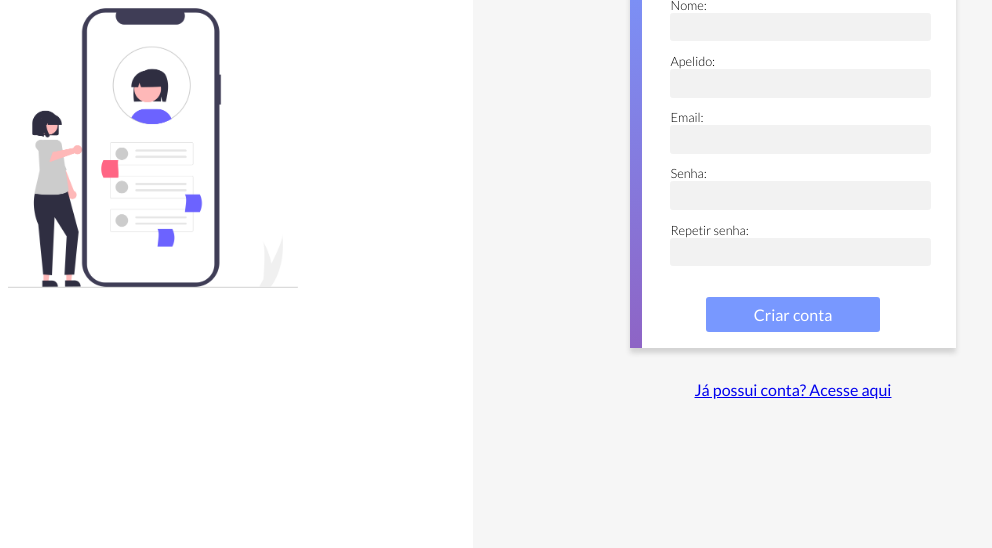
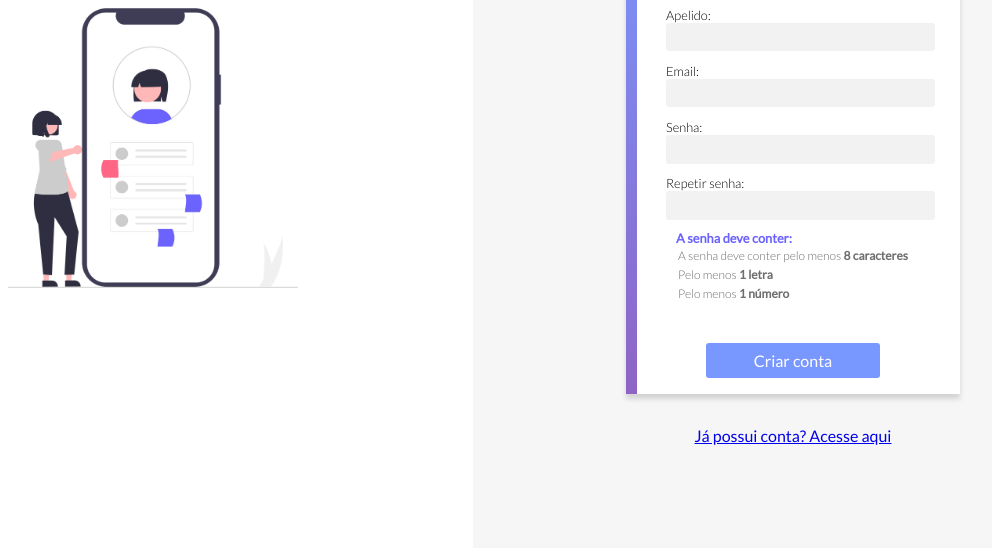
Before and after one commit to tpvale/checkpoint-feii-II, a plain HTML site: page ToDo-App/signup.html in a window 1280 px wide. Shown: the part 252-800 px from the top of the page, without its empty margins (167-1159 px from the left). Drawn offline with Linux system fonts and the light colour scheme.

Commit message:
Alterações vadalidação

```diff
--- a/ToDo-App/signup.html
+++ b/ToDo-App/signup.html
@@ -9,11 +9,6 @@
 
   <!-- ---------------- estilos compartilhados entre login e signup ---------------- -->
   <link rel="stylesheet" href="styles/acesso.css">
-
-  <!-- ---------------------- lógica aplicada no registro -------------------- -->
-  <script src="scripts/validacoes/utils.js"></script>
-  <script src="scripts/signup/script.js"></script>
-
 </head>
 
 <body>
@@ -39,7 +34,7 @@
       </label>
       <label>
         Email:
-        <input type="text" id="inEmail">
+        <input type="email" id="inEmail">
         <small id="emailValidacao"></small>
       </label>
       <label>
@@ -49,6 +44,12 @@
       <label>
         Repetir senha:
         <input type="password" id="inConfSenha">
+        <div id="message">
+          <h4>A senha deve conter:</h4>
+          <p id="length" class="invalid">A senha deve conter pelo menos <b>8 caracteres</b></p>
+          <p id="letter" class="invalid">Pelo menos <b>1 letra</b></p>
+          <p id="number" class="invalid">Pelo menos <b>1 número</b></p>
+        </div>
       </label>
 
       <button id="btSignup">Criar conta</button>
@@ -59,7 +60,8 @@
     </div>
   </div>
 
-
+  <script src="scripts/validacoes/utils.js"></script>
+  <script src="scripts/signup/script.js"></script>
 </body>
 
 </html>
--- a/ToDo-App/styles/acesso.css
+++ b/ToDo-App/styles/acesso.css
@@ -69,7 +69,7 @@ button {
 }
 
 button:disabled {
-  background-color: #6e6e6e
+  background-color: #6e6e6e;
 }
 
 .form-header {
@@ -97,3 +97,25 @@ button:disabled {
   align-items: center;
   justify-content: center;
 }
+
+/* Estilo confirmação de senha */
+#message {
+  /* display:none; */
+  color: #6C63FF;
+  position: relative;
+  padding: 10px
+}
+
+#message p {
+  color: #6e6e6e;
+  padding: 2px;
+  font-size: 12px;
+}
+
+.valid {
+  color: #6C63FF;
+}
+
+.invalid {
+  color: #6e6e6e;
+}
```
Also changed, not shown: ToDo-App/index.html (+2 -2 lines).
